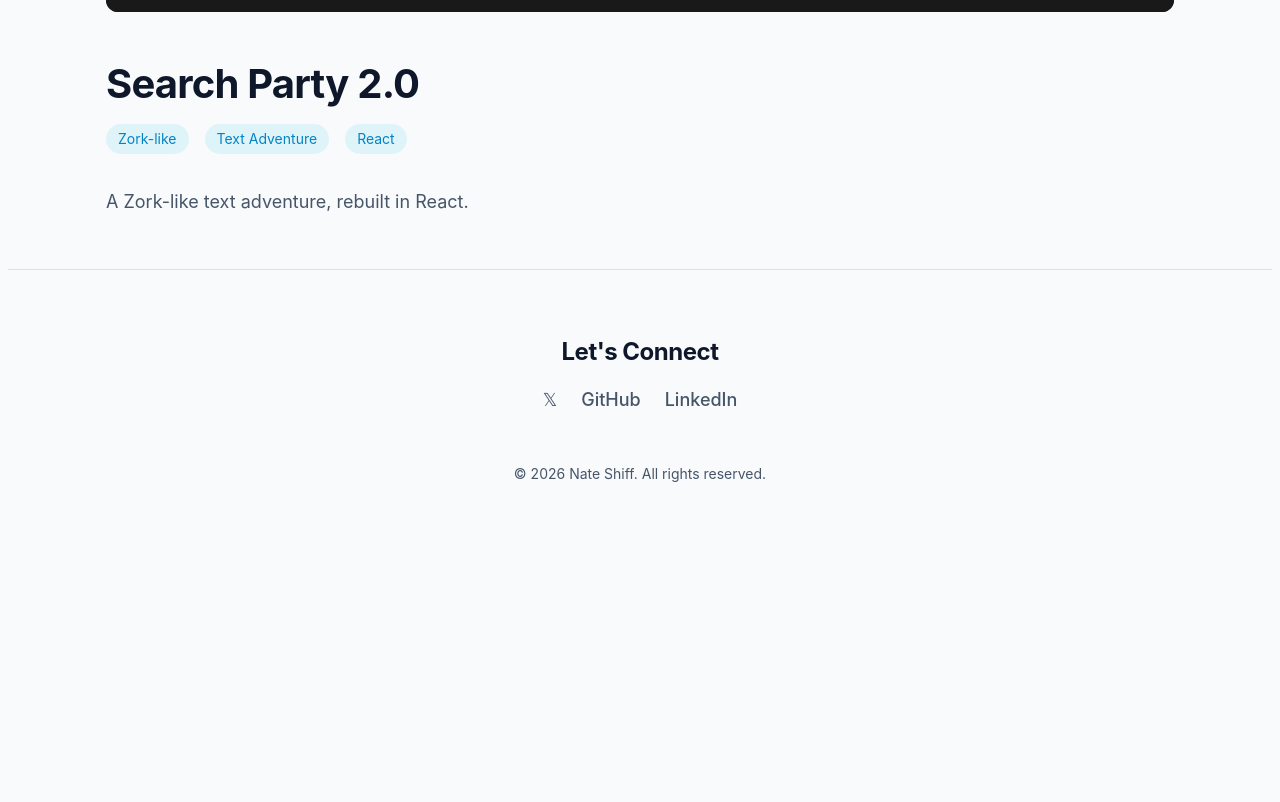
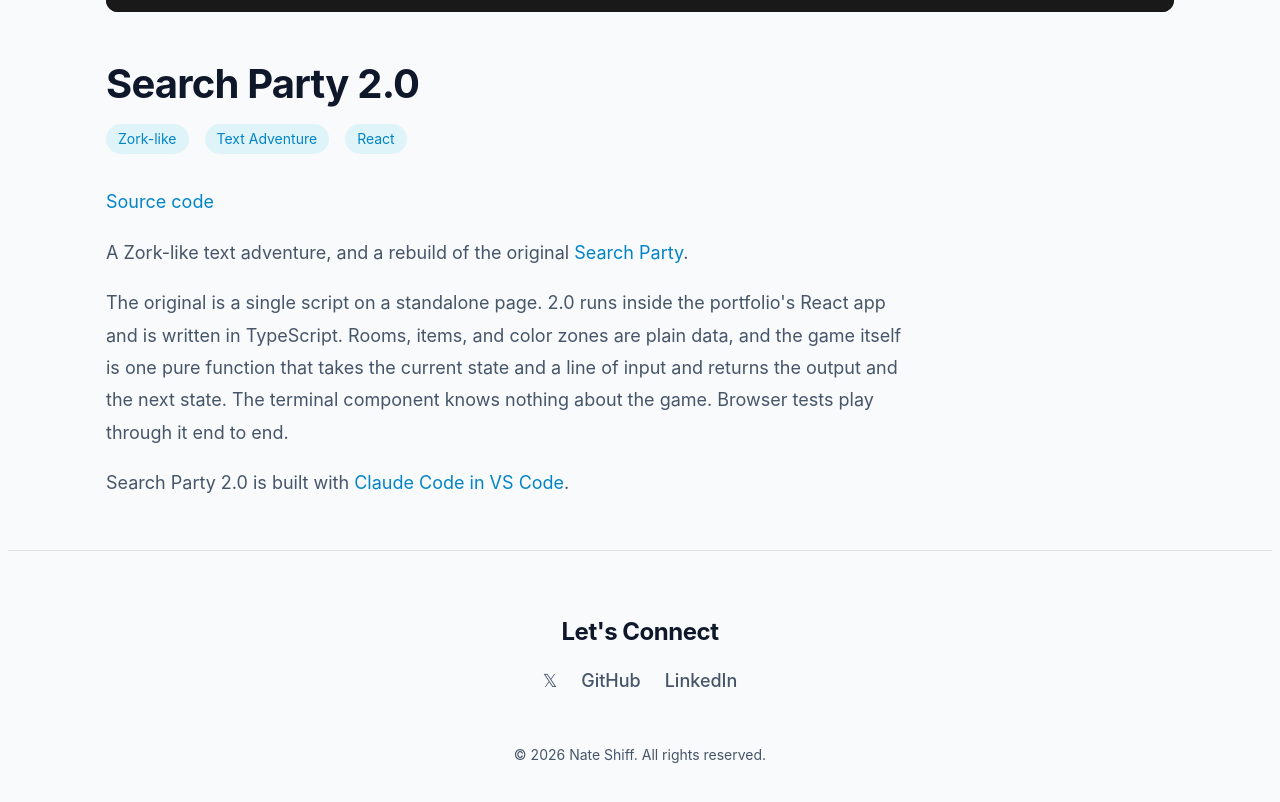
Before and after one commit to nshiff/nate-portfolio, a React (Vite) app: page /project/21 in a window 1280 px wide. Shown: the part 773-1575 px from the top of the page. Before the commit the page ends 1315 px from the top, so only its background shows below. Built offline with nearby package versions, Linux system fonts and the light colour scheme.

Commit message:
style: update description for Project 21 SP2

```diff
--- a/src/pages/Project21.tsx
+++ b/src/pages/Project21.tsx
@@ -29,8 +29,19 @@ export function Project21() {
                 </div>
 
                 <div style={{ color: 'var(--text-secondary)', fontSize: '1.125rem', lineHeight: '1.8', maxWidth: '800px' }}>
+                    <p><a href="https://github.com/nshiff/nate-portfolio/tree/main/src/search-party" target="_blank" rel="noopener noreferrer">Source code</a></p>
                     <p>
-                        A Zork-like text adventure, rebuilt in React.
+                        A Zork-like text adventure, and a rebuild of the original <Link to="/project/20">Search Party</Link>.
+                    </p>
+                    <p>
+                        The original is a single script on a standalone page. 2.0 runs inside the portfolio's React
+                        app and is written in TypeScript. Rooms, items, and color zones are plain data, and the game
+                        itself is one pure function that takes the current state and a line of input and returns the
+                        output and the next state. The terminal component knows nothing about the game. Browser tests
+                        play through it end to end.
+                    </p>
+                    <p>
+                        Search Party 2.0 is built with <a href="https://marketplace.visualstudio.com/items?itemName=anthropic.claude-code" target="_blank" rel="noopener noreferrer">Claude Code in VS Code</a>.
                     </p>
                 </div>
             </div>
```
